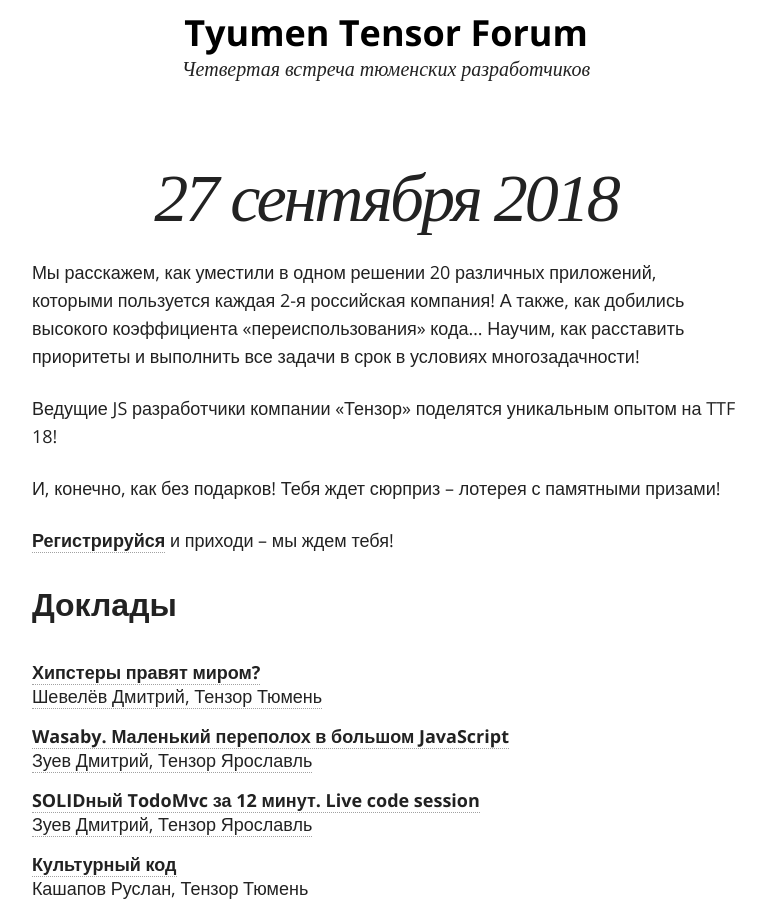
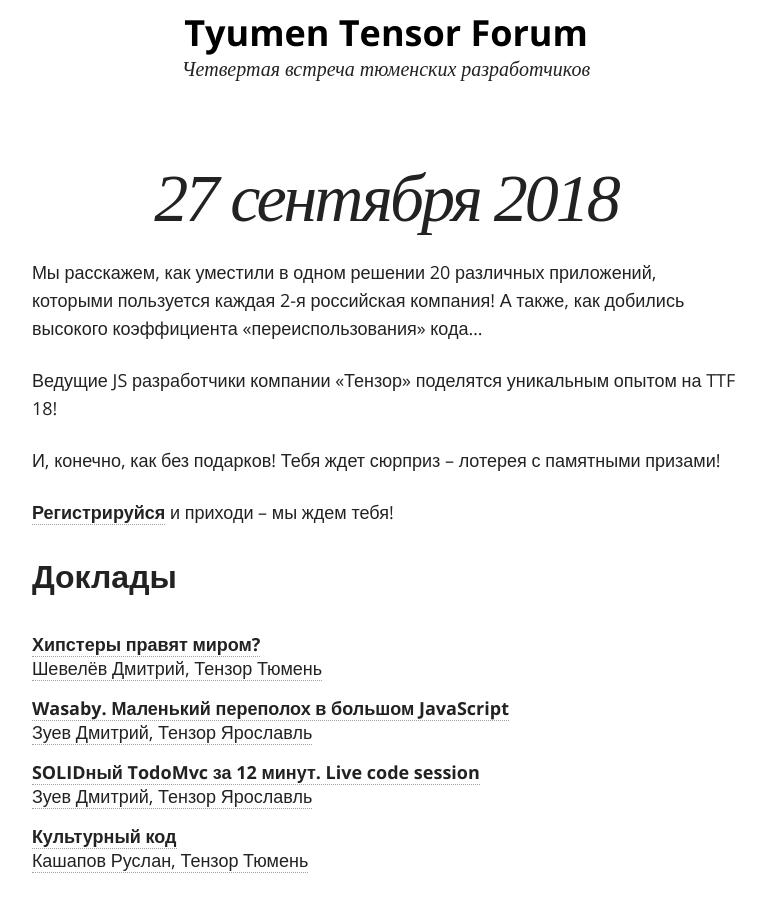
Before and after one commit to tmntensor/tmntensor.github.io, a Jekyll site: the page built from index.md, in a window 1280 px wide and 900 px high, scrolled down 465 px. Shown: the whole window, without its empty margins (254-1020 px from the left). Built offline with Jekyll 4.4.1, drawn with Linux system fonts in a browser that asks for light colours; nearby versions of some CDN libraries; comment, search, counter and statistics services are not loaded.

Commit message:
Update index.md

```diff
--- a/index.md
+++ b/index.md
@@ -5,7 +5,7 @@ excerpt:
 comments: true
 ---
 
-Мы расскажем, как уместили в одном решении 20 различных приложений, которыми пользуется каждая  2-я российская  компания!  А  также,  как добились высокого  коэффициента «переиспользования» кода... Научим, как расставить приоритеты и выполнить все задачи в срок в условиях многозадачности!
+Мы расскажем, как уместили в одном решении 20 различных приложений, которыми пользуется каждая  2-я российская  компания!  А  также,  как добились высокого  коэффициента «переиспользования» кода...
 
 Ведущие JS разработчики компании «Тензор» поделятся уникальным опытом на TTF 18!
 
```
